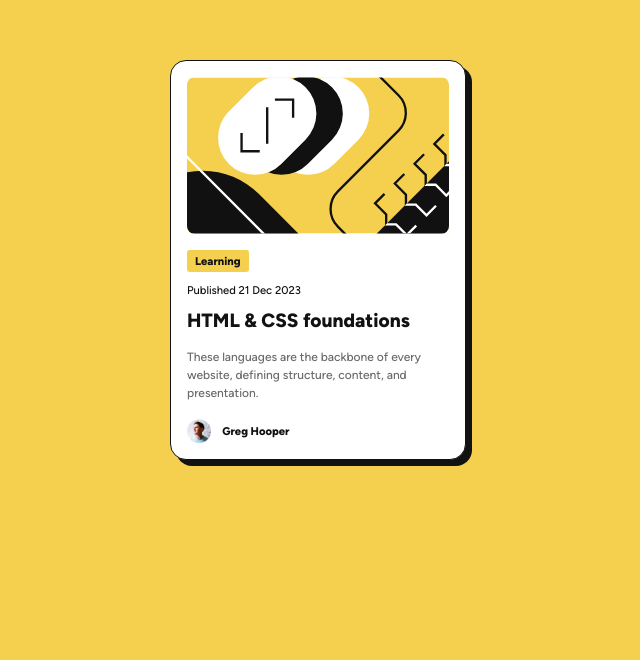
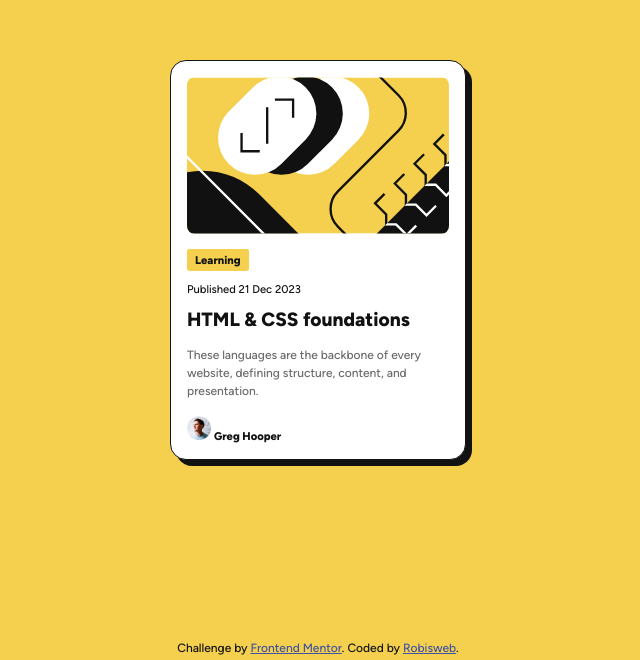
Before and after one commit to robisweb/frontendmentor, a plain HTML site: page blog-preview-card-main/index.html in a window 1280 px wide. Shown: the part 140-800 px from the top of the page, without its empty margins (322-962 px from the left). Drawn offline with Linux system fonts and the light colour scheme.

Commit message:
Project Blog-Card final

```diff
--- a/blog-preview-card-main/index.html
+++ b/blog-preview-card-main/index.html
@@ -10,22 +10,6 @@
 
 </head>
 <body>
-<!--
-  Learning
-
-  Published 21 Dec 2023
-
-  HTML & CSS foundations
-
-  These languages are the backbone of every website, defining structure, content, and presentation.
-
-  Greg Hooper
-
-  <div class="attribution">
-    Challenge by <a href="https://www.frontendmentor.io?ref=challenge" target="_blank">Frontend Mentor</a>.
-    Coded by <a href="#">Your Name Here</a>.
-  </div> -->
-
   <article class="card">
     <img src="assets/images/illustration-article.svg" alt="Article illustration" class="illustration">
 
@@ -49,6 +33,9 @@
     </footer>
   </article>
 
-
+  <footer class="attribution">
+    Challenge by <a href="https://www.frontendmentor.io?ref=challenge" target="_blank">Frontend Mentor</a>.
+    Coded by <a href="https://github.com/robisweb">Robisweb</a>.
+  </footer>
 </body>
 </html>
--- a/blog-preview-card-main/style.css
+++ b/blog-preview-card-main/style.css
@@ -51,7 +51,12 @@
 }
 
 
-.attribution { font-size: 11px; text-align: center; }
+.attribution {
+    font-size: .75rem;
+    text-align: center;
+    position: absolute;
+    bottom: 5px;
+}
 .attribution a { color: var(--link-color); }
 
 *{
@@ -137,7 +142,7 @@ p{
     line-height: 1.125rem;
 }
 
-footer{
+footer .card-footer{
     display: flex;
     justify-content: start;
     align-items: center;
```
Also changed, not shown: 1 other file.
